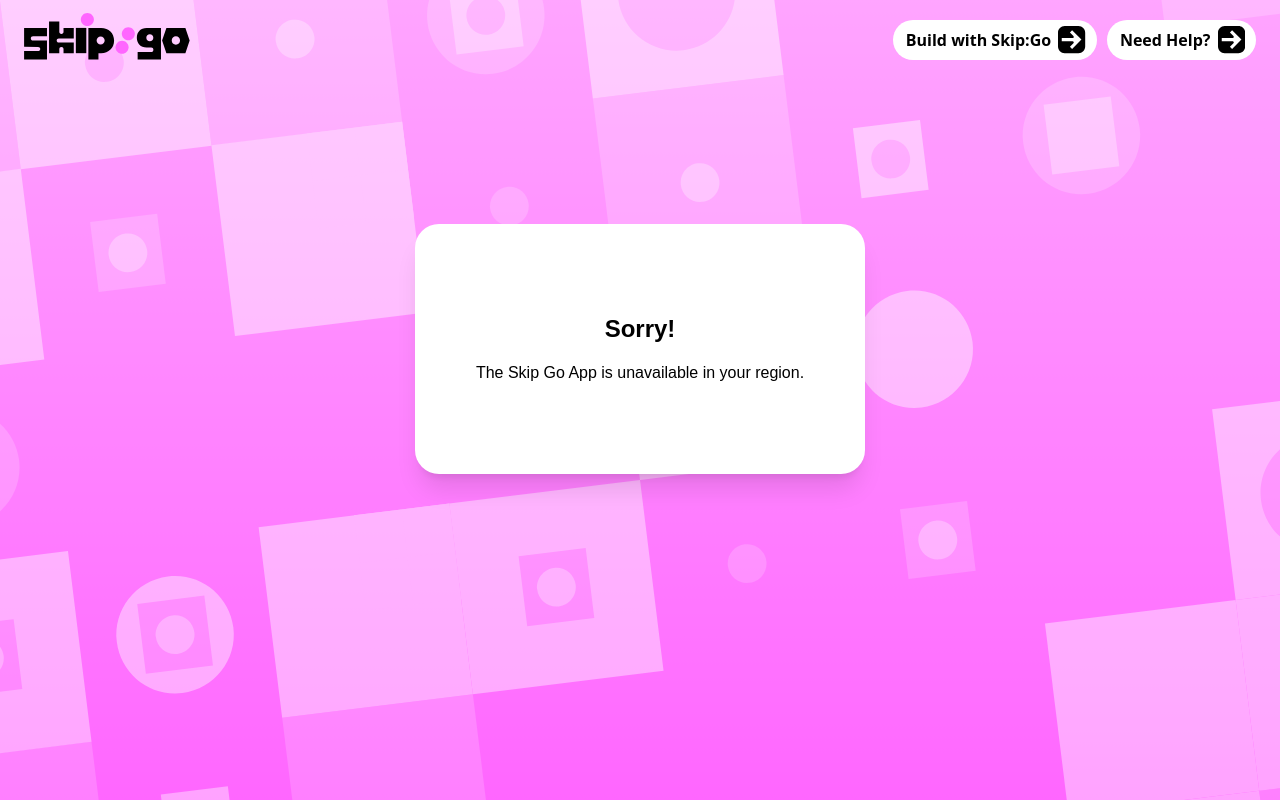
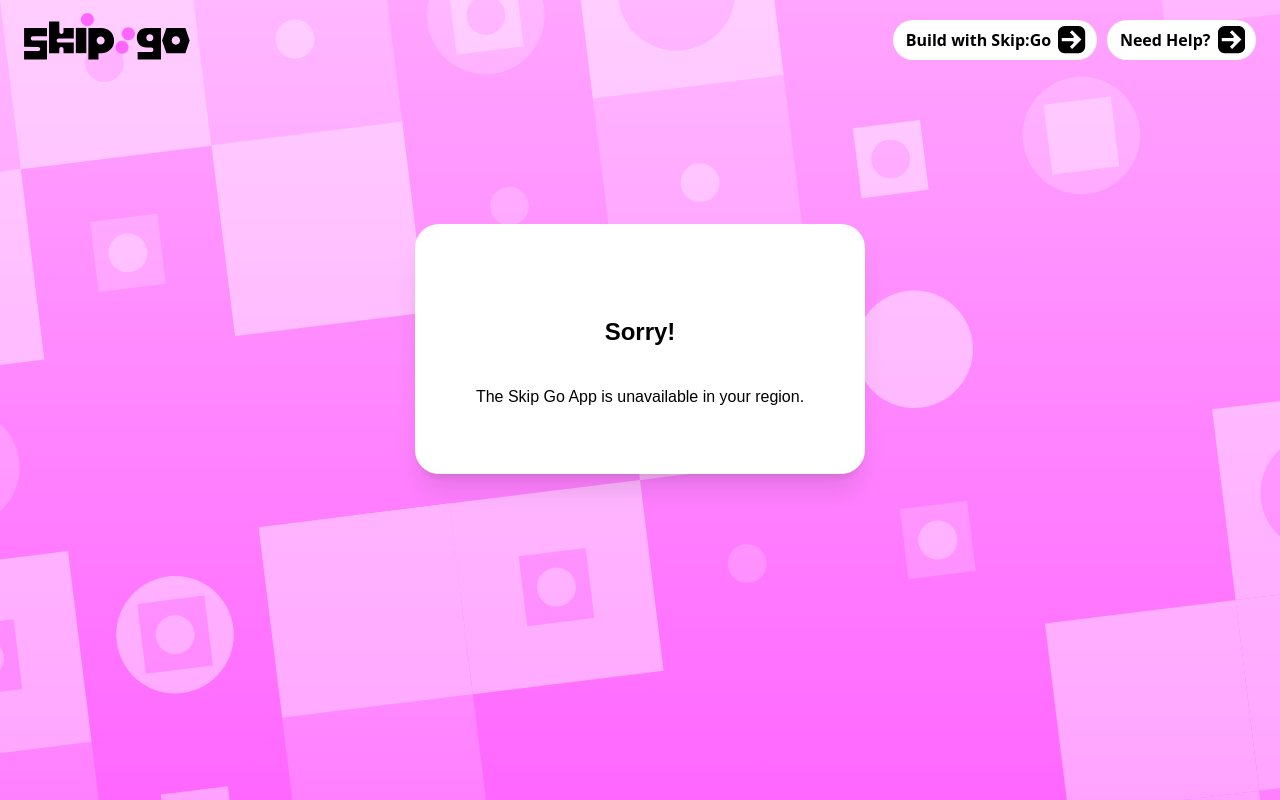
Before and after one commit to skip-mev/skip-go-app, a Next.js app: page /blocked in a window 1280 px wide. Built offline with nearby package versions, Linux system fonts and the light colour scheme; no server answers.

Commit message:
remove tailwind base

```diff
--- a/src/components/button.module.css
+++ b/src/components/button.module.css
@@ -15,6 +15,8 @@
   border: none;
 
   font-family: var(--f-sans);
+
+  text-decoration: none;
 }
 .skipbutton:hover{
 
--- a/src/styles/globals.css
+++ b/src/styles/globals.css
@@ -1,3 +1,10 @@
-@tailwind base;
 @tailwind components;
 @tailwind utilities;
+
+* {
+    box-sizing: border-box;
+}
+
+body {
+    margin: 0;
+}
```
